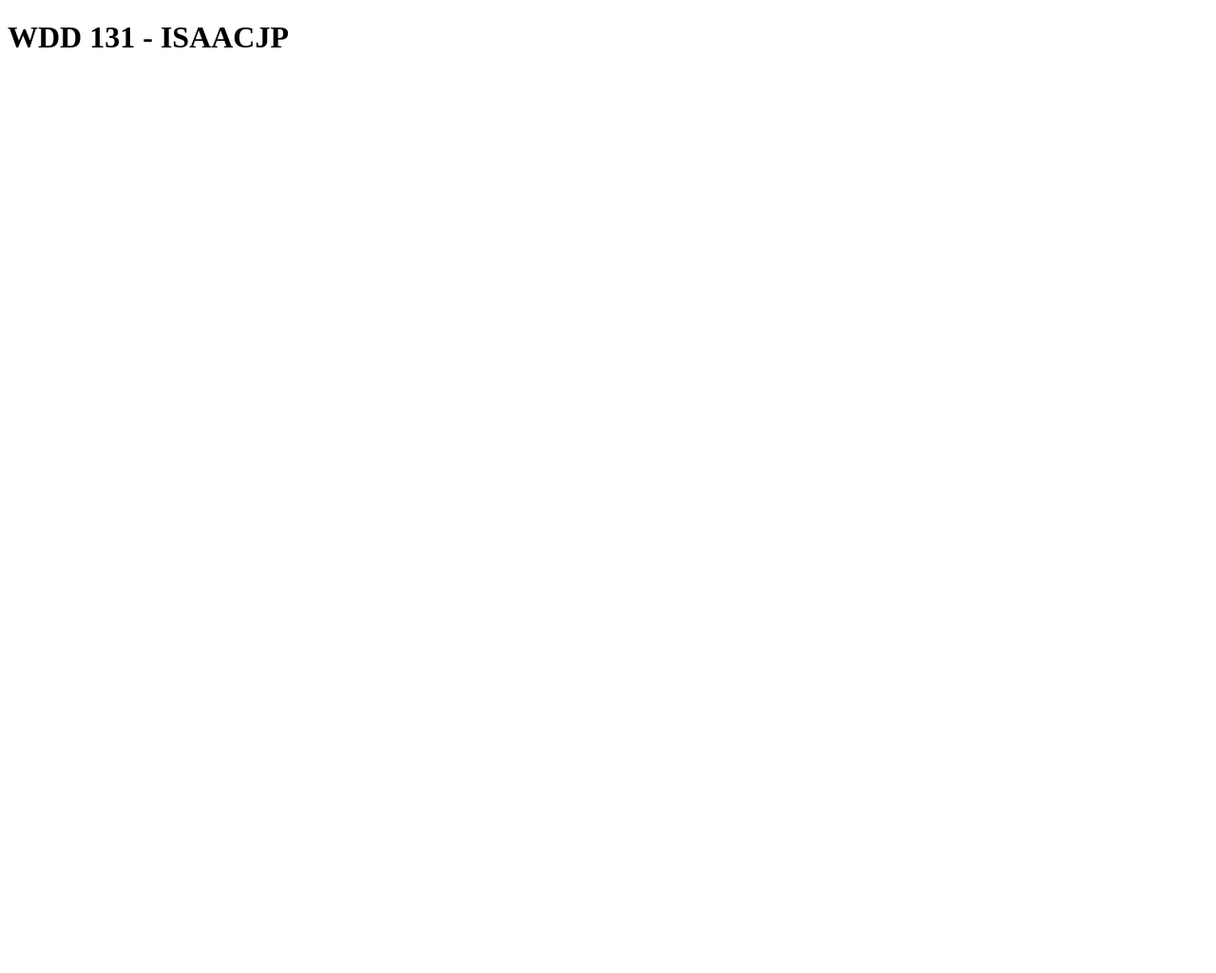
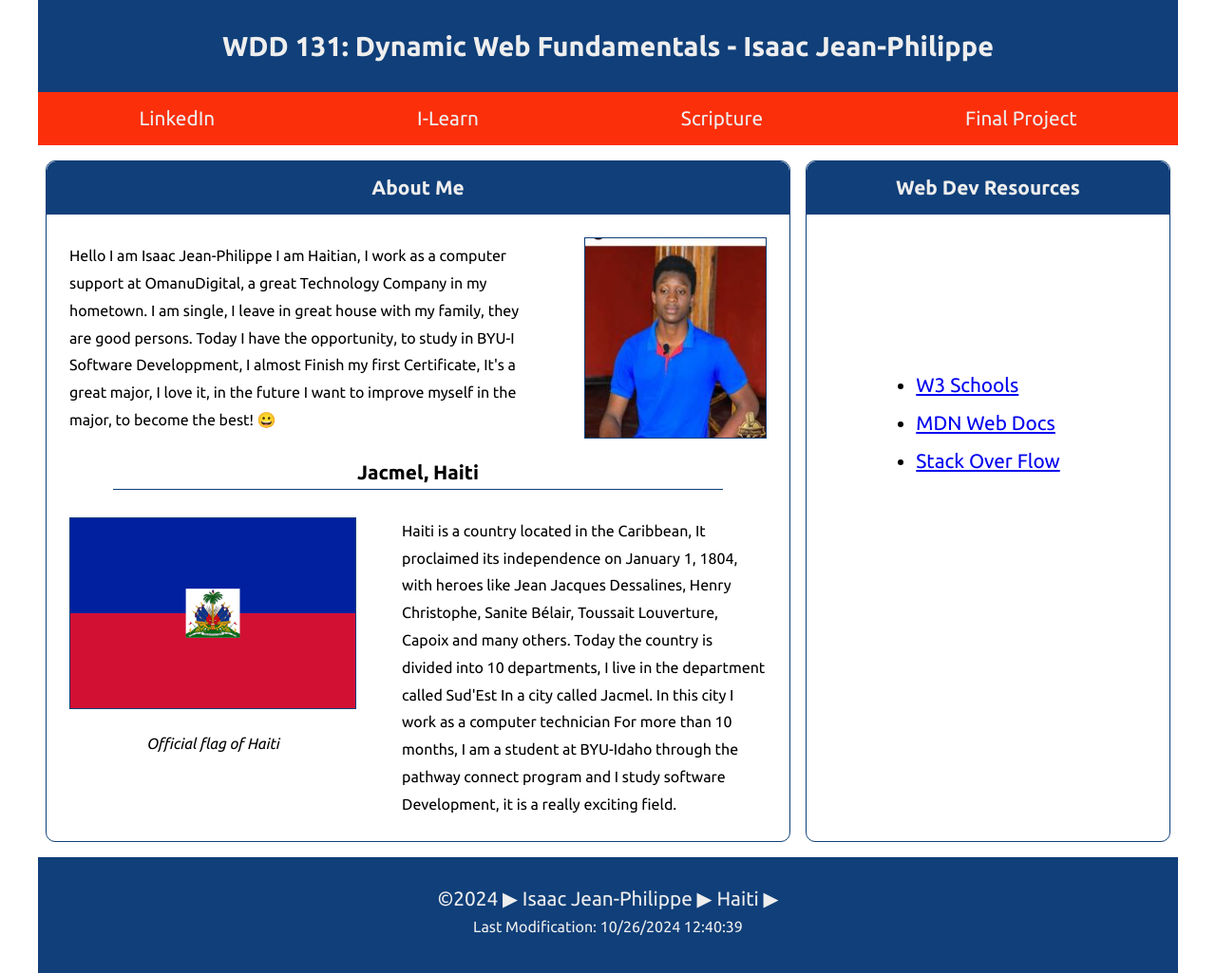
Before and after one commit to isaacjp2/wdd131, a plain HTML site: page index.html in a window 1280 px wide. Shown: the whole page at 95% size. Before the commit the page ends 800 px from the top, so only its background shows below. Drawn offline with Linux system fonts and the light colour scheme.

Commit message:
Home page

```diff
--- a/index.html
+++ b/index.html
@@ -1,11 +1,80 @@
 <!DOCTYPE html>
-<html lang="en">
+<html lang="en-US">
+
 <head>
     <meta charset="UTF-8">
     <meta name="viewport" content="width=device-width, initial-scale=1.0">
-        <title>WDD 131</title>
+    <title>WDD 131 - Dynamic Web Fundamentals - Isaac Jean-Philippe</title>
+    <meta name="description"
+        content="WDD 131 - Dynamic Web Fundamentals, Hello I am Isaac Jean-Philippe, this is a short introduction of myself in my home page.">
+    <meta name="author" content="Isaac Jean-Philippe">
+    <link rel="stylesheet" href="styles/base.css">
+    <link rel="preconnect" href="https://fonts.googleapis.com">
+    <link rel="preconnect" href="https://fonts.gstatic.com" crossorigin>
+    <link
+        href="https://fonts.googleapis.com/css2?family=Ubuntu:ital,wght@0,300;0,400;0,500;0,700;1,300;1,400;1,500;1,700&display=swap"
+        rel="stylesheet">
+    <script src="scripts/getdates.js" defer></script>
 </head>
+
 <body>
-        <h1>WDD 131 - ISAACJP</h1>
+    <header>
+        <h1>WDD 131: Dynamic Web Fundamentals - <span class="highlight">Isaac Jean-Philippe</span></h1>
+        <nav class="navigation">
+            <a href="https://www.linkedin.com/in/isaac-jean-philippe-199b5527a/"
+                title="My LinkedIn Profile">LinkedIn</a>
+            <a href="https://byui.instructure.com/" title="Here is where I study">I-Learn</a>
+            <a href="https://www.churchofjesuschrist.org/study/scriptures/bofm/mosiah/2?lang=eng&id=p17#p17"
+                title="This is my favorite scripture">Scripture</a>
+            <a href="#" title="Coming soon">Final Project</a>
+        </nav>
+    </header>
+    <main>
+        <section class="card left">
+            <div class="box bio">
+                <h2>About Me</h2>
+                <p>
+                    Hello I am Isaac Jean-Philippe I am Haitian, I work as a computer support at OmanuDigital,
+                    a great Technology Company in my hometown. I am single, I leave in great house with my family, they
+                    are good persons.
+                    Today I have the opportunity, to study in BYU-I Software Developpment, I almost Finish my first
+                    Certificate,
+                    It's a great major, I love it, in the future I want to improve myself in the major, to become the
+                    best! 😀
+                </p>
+                <img src="images/isaac-profile.jpg" alt="Isaac Jean-Philippe" width="190" height="210">
+            </div>
+            <div class="box city">
+                <h2>Jacmel, Haiti</h2>
+                <figure>
+                    <img src="images/haiti-flag.png" alt="This is the Official flag of Haiti" width="300" height="200">
+                    <figcaption>Official flag of Haiti</figcaption>
+                </figure>
+                <p>
+                    Haiti is a country located in the Caribbean, It proclaimed its independence on January 1, 1804,
+                    with heroes like Jean Jacques Dessalines, Henry Christophe, Sanite Bélair, Toussait Louverture,
+                    Capoix and many others. Today the country is divided into 10 departments, I live in the department
+                    called Sud'Est In a city called Jacmel. In this city I work as a computer technician For more than
+                    10 months, I am a student at BYU-Idaho through the pathway connect program and I study software
+                    Development, it is a really exciting field.
+                </p>
+            </div>
+        </section>
+        <section class="card right">
+            <div class="box web">
+                <h2>Web Dev Resources</h2>
+                <ul>
+                    <li><a href="https://www.w3schools.com/">W3 Schools</a></li>
+                    <li><a href="https://developer.mozilla.org/en-US/">MDN Web Docs</a></li>
+                    <li><a href="https://stackoverflow.com/">Stack Over Flow</a></li>
+                </ul>
+            </div>
+        </section>
+    </main>
+    <footer>
+        <p><span id="currentyear"></span> ▶ Isaac Jean-Philippe ▶ Haiti ▶</p>
+        <p id="lastModified" class="highlight"></p>
+    </footer>
 </body>
+
 </html>
--- /dev/null
+++ b/scripts/getdates.js
@@ -0,0 +1,8 @@
+const currentyear = document.querySelector("#currentyear");
+
+const today = new Date();
+
+currentyear.innerHTML = `©${today.getFullYear()}`;
+
+let lastModified = document.lastModified;
+document.getElementById("lastModified").innerHTML = `Last Modification: ${lastModified}`;
--- /dev/null
+++ b/styles/base.css
@@ -0,0 +1,144 @@
+@import url('https://fonts.googleapis.com/css2?family=Ubuntu:ital,wght@0,300;0,400;0,500;0,700;1,300;1,400;1,500;1,700&display=swap');
+
+* {
+    margin: 0;
+    padding: 0;
+}
+
+body {
+    font-family: "Ubuntu";
+    max-width: 1200px;
+    margin: 0 auto;
+}
+
+h1 {
+    background: #103F79;
+    color: #eee;
+    padding: 2rem;
+    text-align: center;
+    font-size: 1.8rem;
+}
+
+.highlight {
+    color: #eee;
+}
+
+.navigation {
+    display: flex;
+    background: #fc2f0b;
+}
+
+.navigation a {
+    display: block;
+    color: #eee;
+    padding: 1rem;
+    text-align: center;
+    font-size: 1.3rem;
+    text-decoration: none;
+    flex: 1 1 auto;
+}
+
+.navigation a:hover {
+    color:#eee;
+    background: #fc2f0b;
+    font-weight: 900;
+    text-decoration: underline;
+    text-decoration-color: #eee;
+}
+
+/*------------------------------------------------------*/
+
+main {
+    display: grid;
+    grid-template: auto / 2fr 1fr;
+}
+
+.card {
+    margin: 1rem 0.5rem;
+    border: 1px solid #103F79;
+    border-radius: 10px;
+}
+
+.card p {
+    margin: 1.5rem;
+    line-height: 1.8rem;
+    font-size: 1rem;
+    justify-self: center;
+    align-self: center;
+}
+
+.box {
+    display: grid;
+    grid-template: auto 1fr / auto auto;
+}
+
+.box h2 {
+    grid-column: 1 / 3;
+    grid-row: 1 / 2;
+    text-align: center;
+}
+
+.box img {
+    border: 1px solid #103F79;
+    margin: 1.5rem;
+}
+
+.bio h2 {
+    background: #103F79;
+    color: #eee;
+    padding: 1rem;
+    font-size: 1.3rem;
+    border-radius: 10px 10px 0px 0px;
+    margin: 0;
+}
+
+.city h2 {
+    border-bottom: 1px solid #103F79;
+    padding: 0 1rem 0.3rem 1rem;
+    font-size: 1.3rem;
+    margin: 0px 70px 5px 70px;
+}
+
+figcaption {
+    font-style: italic;
+    text-align: center;
+    margin: 0 0 1.5rem 0;
+}
+
+.city p{
+    grid-column: 2 / 3;
+    grid-row: 2 / 4;
+}
+
+.web h2 {
+    background: #103F79;
+    color: #eee;
+    padding: 1rem;
+    font-size: 1.3rem;
+    border-radius: 10px 10px 0px 0px;
+    margin: 0;
+}
+
+.web ul {
+    grid-column: 1 / 3;
+    grid-row: 2 / 3;
+    justify-self: center;
+    line-height: 2.5rem;
+    font-size: 1.3rem;
+    margin: 10rem 0;
+}
+/*------------------------------------------------------*/
+
+footer {
+    background: #103F79;
+    color: #eee;
+    padding: 2rem;
+    grid-column: 1 / 3;
+    text-align: center;
+    font-size: 1.3rem;
+}
+
+#lastModified {
+    font-size: 1rem;
+    margin: 0.5rem;
+}
```
Also changed, not shown: images/haiti-flag.png (added), images/isaac-profile.jpg (added). Lines whose indentation alone changed are shown as unchanged.
